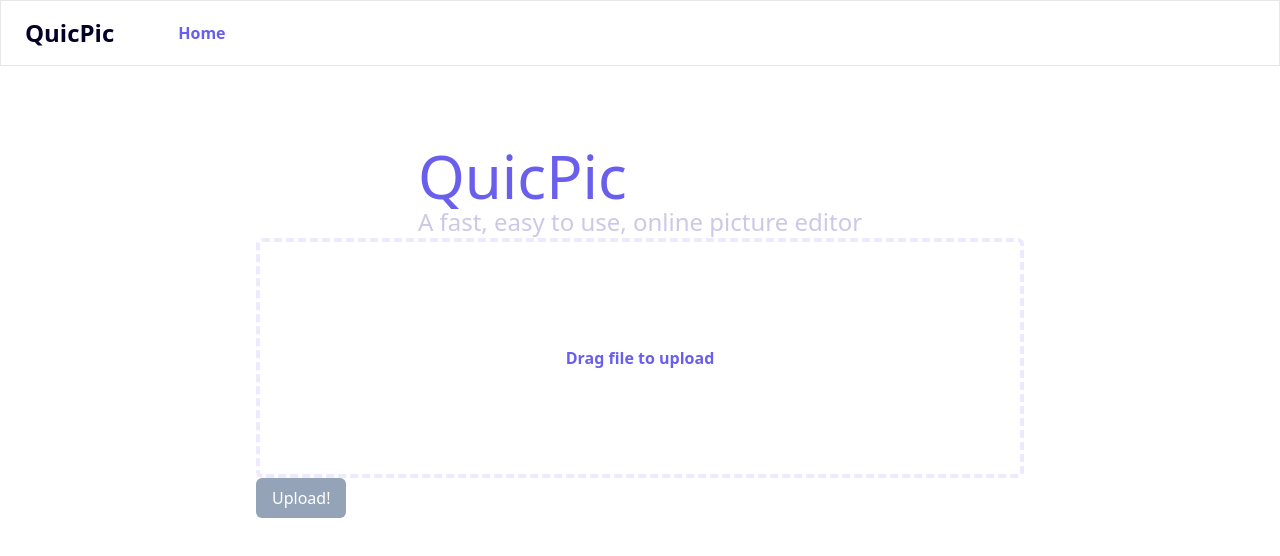
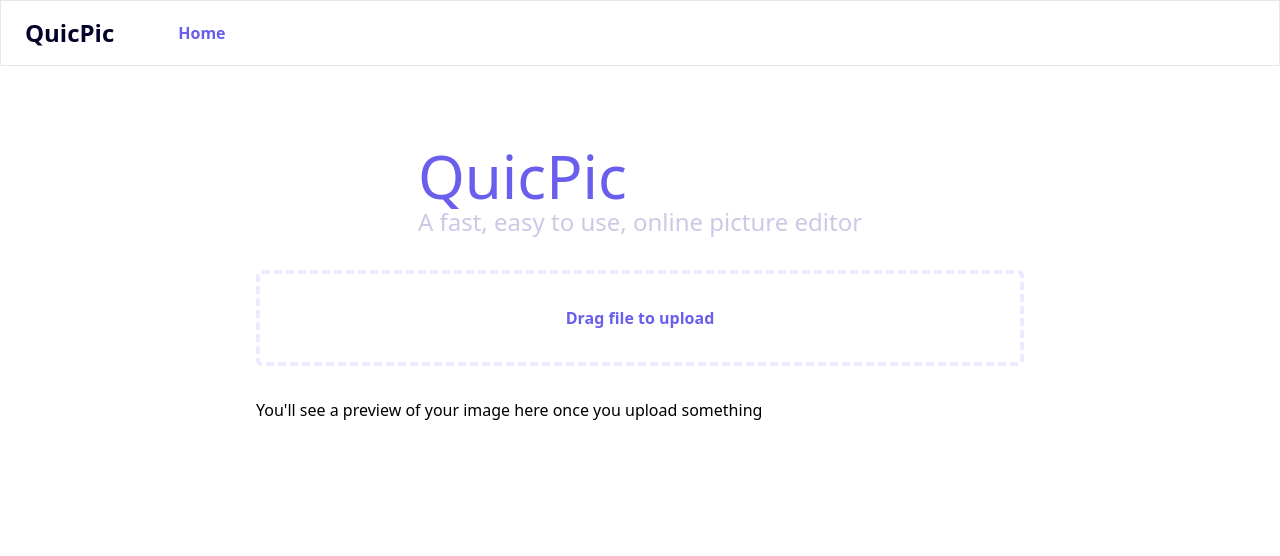
Before and after one commit to JoaquinGomez1/QuicPic, a Next.js app: page / in a window 1280 px wide. Shown: the top 556 px of the page. Built offline with nearby package versions, Linux system fonts and the light colour scheme.

Commit message:
chore: improved styling

```diff
--- a/src/components/FileEditor/index.tsx
+++ b/src/components/FileEditor/index.tsx
@@ -26,7 +26,7 @@ export const FileEditor: FC<Props> = ({ onDrop }) => {
     <>
       <div
         {...getRootProps()}
-        className={`border-4 border-dashed ease-in-out border-spacing-8 border-primary-light w-full h-60 p-4 rounded-md grid place-items-center ${
+        className={`border-4 border-dashed ease-in-out border-spacing-8 border-primary-light w-full h-24 p-4 rounded-md grid place-items-center ${
           isDragActive ? "text-secondary cursor-grabbing border-secondary" : ""
         }`}
       >
--- a/src/components/FileForm/index.tsx
+++ b/src/components/FileForm/index.tsx
@@ -12,11 +12,11 @@ export function FileForm() {
 
   return (
     <form>
-      <div className="flex">
+      <div className="space-y-8">
         <FileEditor onDrop={handleDrop} />
         <FileViewer images={files} />
       </div>
-      <Button disabled={!files}>Upload!</Button>
+      {/* <Button disabled={!files}>Upload!</Button> */}
     </form>
   );
 }
--- a/src/components/FileViewer/index.tsx
+++ b/src/components/FileViewer/index.tsx
@@ -6,9 +6,14 @@ interface Props {
 }
 export const FileViewer: FC<Props> = ({ images }) => {
   return (
-    <div>
+    <div className="">
+      <p>
+        {(!images?.length || images.length <= 0) &&
+          "You'll see a preview of your image here once you upload something"}
+      </p>
       {images?.map((image) => (
         <img
+          className="object-contain w-full h-96"
           src={image.preview}
           alt="The image that an awesome user just uploaded to our website!"
         ></img>
--- a/src/pages/index.tsx
+++ b/src/pages/index.tsx
@@ -7,7 +7,7 @@ const Home: NextPage = () => {
     <main className="overflow-hidden">
       <Navbar />
       <Container>
-        <div className="grid justify-center mt-20">
+        <div className="grid justify-center mt-20 mb-8">
           <h1 className="text-6xl text-primary">QuicPic</h1>
           <h3 className="text-2xl text-secondary">
             A fast, easy to use, online picture editor
```
